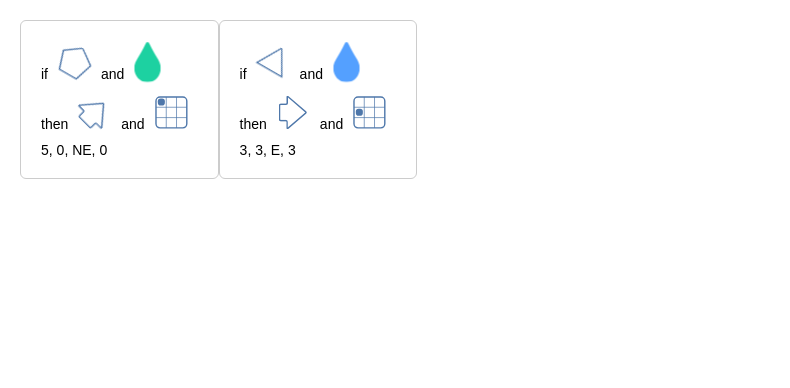
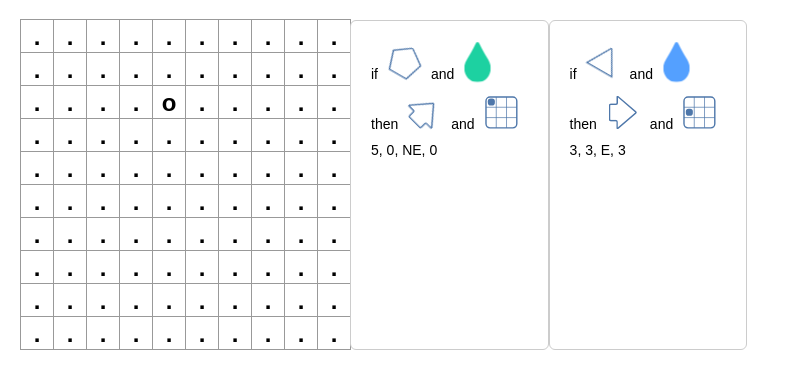
Before and after one commit to mikegreer/little-logic-react, a React (Create React App) app: page / in a window 1280 px wide. Shown: the top 388 px of the page, without its empty margins (0-790 px from the left). Built offline with nearby package versions, Linux system fonts and the light colour scheme.

Commit message:
starting grid logic

```diff
--- a/src/index.js
+++ b/src/index.js
@@ -208,19 +208,55 @@ class PolyPicker extends React.Component {
     }
   }
 
-//   class Square extends React.Component {
-//     render() {
-//       return (
-//         <button className="square">
-//             <Poly
-//                 points={this.props.value}
-//                 onClick={() => this.addOne()}
-//             />
-//         </button>
-//       );
-//     }
-//   }
+class Square extends React.Component {
+    render() {
+        return (
+        <button className="square" onClick={(x, y) => this.props.onClick(this.props.col, this.props.row)}>
+            .
+        </button>
+        );
+    }
+}
 
+class Emitter extends React.Component {
+    render() {
+        return (
+        <button className="square">
+            o
+        </button>
+        );
+    }
+}
+
+class LogicRow extends React.Component {
+    render() {
+        const cells = [];
+        this.props.data.forEach((cell, index) => {
+            //empty cell
+            if(cell === 0){
+                cells.push(<Square key={index} row={index} col={this.props.rowIndex} type={cell} onClick={(x, y) => this.props.onClick(x, y)}></Square>);
+            }
+            if(cell === 1){
+                cells.push(<Emitter key={index} type={cell}></Emitter>);
+            }
+        });
+        return(
+            <div>{cells}</div>
+        );
+    }
+}
+
+class LogicGrid extends React.Component {
+    render() {
+        const grid = [];
+        this.props.level.forEach((row, index) => {
+            grid.push(<LogicRow key={index} rowIndex={index} data={row} onClick={(x, y) => this.props.onClick(x, y)}></LogicRow>);
+        });
+        return(
+            <div>{grid}</div>
+        );
+    }
+}
 //   class Board extends React.Component {
 //     constructor(props) {
 //         super(props);
@@ -266,9 +302,27 @@ class PolyPicker extends React.Component {
 //   }
 
   class Game extends React.Component {
+    constructor(props) {
+        super(props);
+        this.state = {
+            level: this.props.level,
+        };
+    }
+
+    cellClick = (x, y) => {
+        console.log(x, y, this.state.level[x]);
+        let level = this.state.level.slice();
+        level[x][y] = level[x][y] + 1;
+        this.setState({level: level});
+    }
+
     render() {
       return (
         <div className="game">
+            <LogicGrid
+                level={this.props.level}
+                onClick = {(x, y) => this.cellClick(x, y)}
+            ></LogicGrid>
             <RuleEditor
                 points="5"
                 color="0"
@@ -286,9 +340,21 @@ class PolyPicker extends React.Component {
     }
   }
 
+  const gameLevel = [
+    [0,0,0,0,0,0,0,0,0,0],
+    [0,0,0,0,0,0,0,0,0,0],
+    [0,0,0,0,1,0,0,0,0,0],
+    [0,0,0,0,0,0,0,0,0,0],
+    [0,0,0,0,0,0,0,0,0,0],
+    [0,0,0,0,0,0,0,0,0,0],
+    [0,0,0,0,0,0,0,0,0,0],
+    [0,0,0,0,0,0,0,0,0,0],
+    [0,0,0,0,0,0,0,0,0,0],
+    [0,0,0,0,0,0,0,0,0,0],
+  ]
   // ========================================
 
   ReactDOM.render(
-    <Game />,
+    <Game level={gameLevel}/>,
     document.getElementById('root')
   );
```
